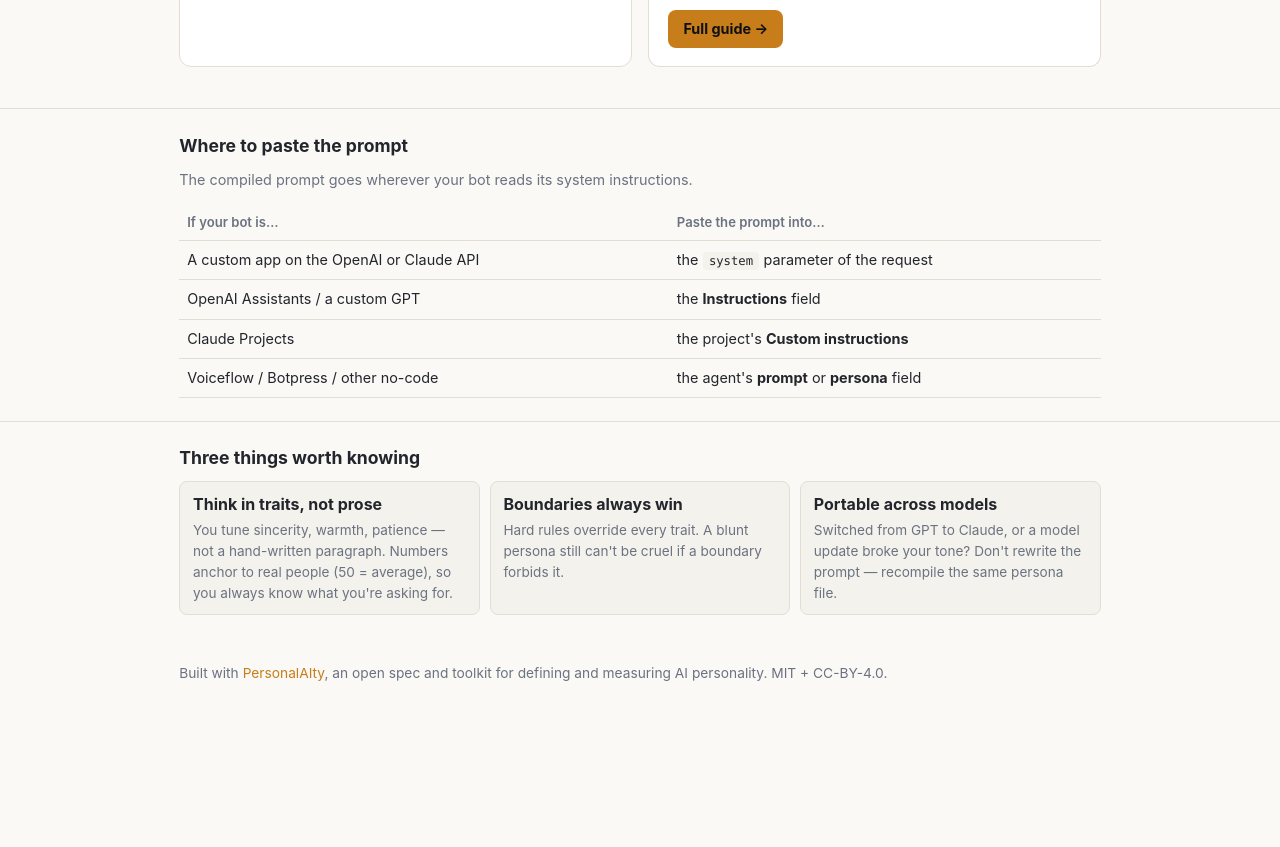
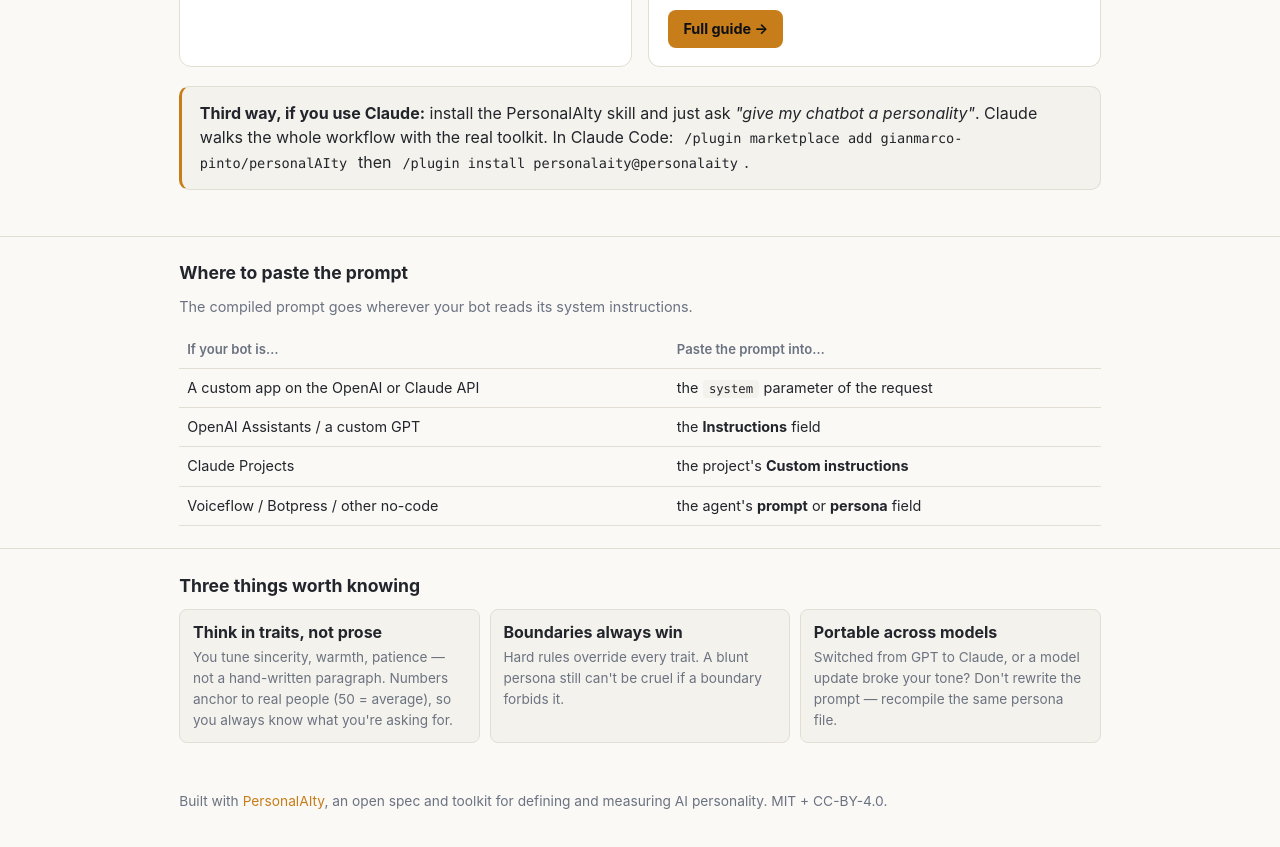
Before and after one commit to gianmarco-pinto/personalAIty, a website: page start/index.html in a window 1280 px wide. Shown: the part 2266-3113 px from the top of the page. Before the commit the page ends 2989 px from the top, so only its background shows below. Drawn offline with Linux system fonts and the light colour scheme.

Commit message:
start: mention the Claude skill as a third setup path
Co-Authored-By: Claude Opus 4.8 <noreply@anthropic.com>

```diff
--- a/start/index.html
+++ b/start/index.html
@@ -203,6 +203,7 @@
       <a class="cta" href="https://github.com/gianmarco-pinto/personalAIty/blob/main/GUIDE.md">Full guide →</a>
     </div>
   </div>
+  <div class="idea" style="margin-top:1rem"><b>Third way, if you use Claude:</b> install the PersonalAIty skill and just ask <em>"give my chatbot a personality"</em>. Claude walks the whole workflow with the real toolkit. In Claude Code: <code>/plugin marketplace add gianmarco-pinto/personalAIty</code> then <code>/plugin install personalaity@personalaity</code>.</div>
 </div></section>
 
 <section><div class="wrap">
```
